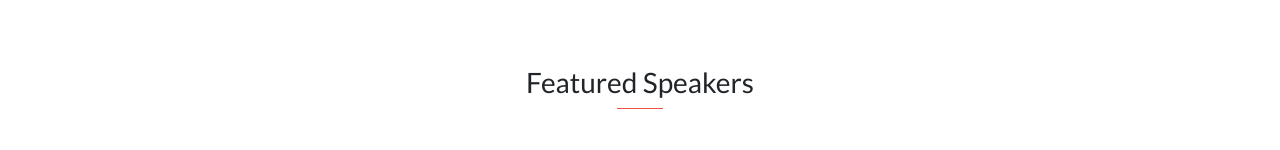
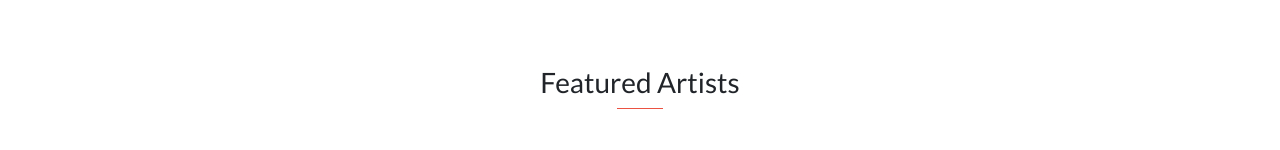
Before and after one commit to jrai0792/concerts-page, a website: page index.html in a window 1280 px wide. Shown: the part 1435-1585 px from the top of the page. Drawn offline with nearby package versions, Linux system fonts and the light colour scheme.

Commit message:
Updated the README.md file.

```diff
--- a/index.html
+++ b/index.html
@@ -107,7 +107,7 @@
             <p class="text-center p-5 text-uppercase"><a class="white-clr whole-program" href="#">See the whole program</a></p>
         </section>
         <section class="speakers">
-            <h3 class="text-center pt-3">Featured Speakers</h3>
+            <h3 class="text-center pt-3">Featured Artists</h3>
             <div class="underline mb-5"></div>
             <div class="grid speakers-row">
                 <div class="grid sp-row">
```
Also changed, not shown: README.md, screenshot.png (added).
